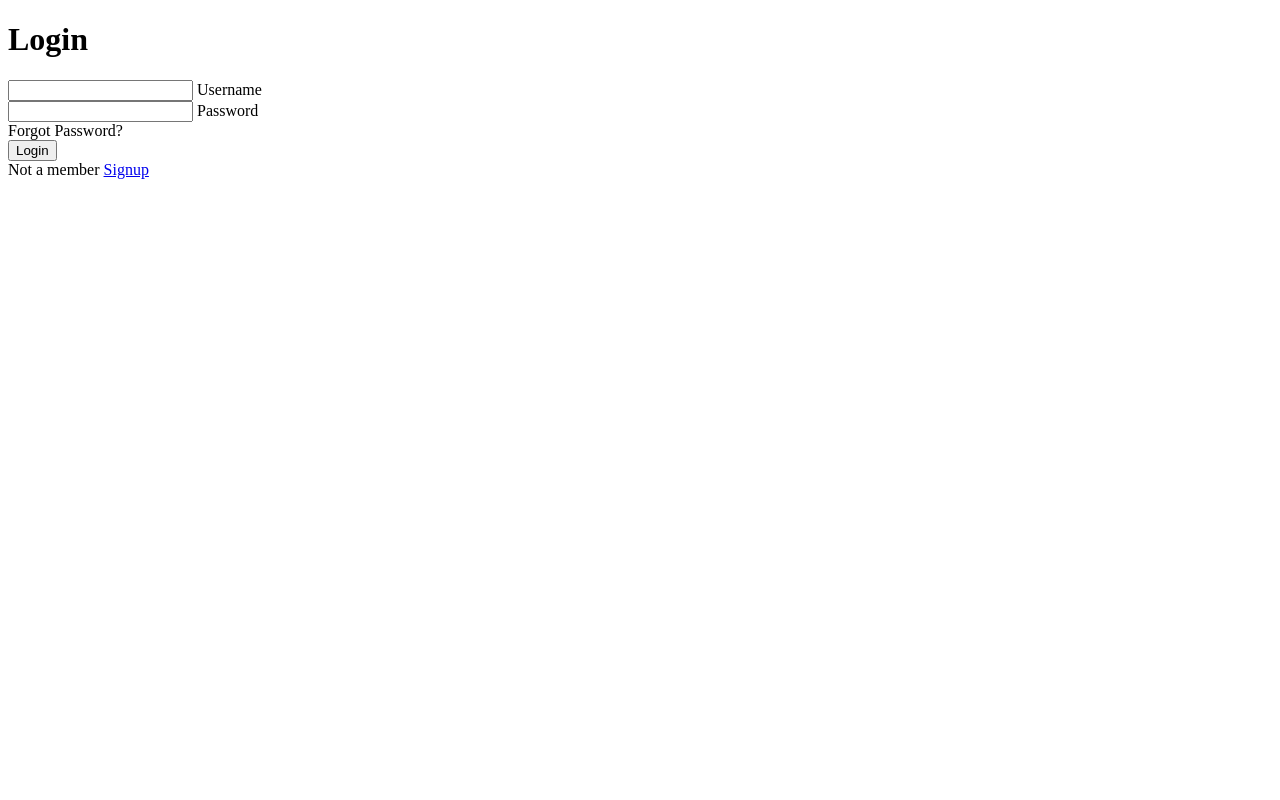
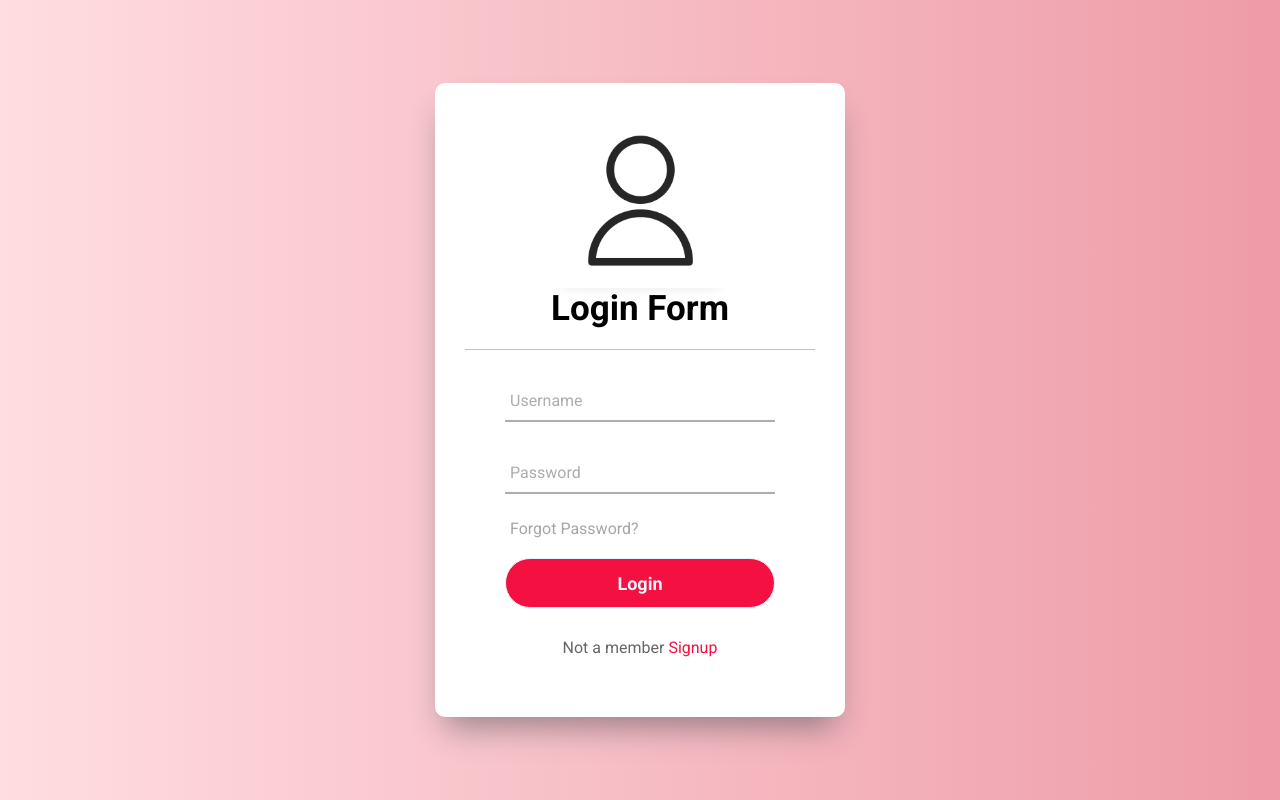
Before and after one commit to mercadojesus/login-landing-1.1, a plain HTML site: page index.html in a window 1280 px wide. Drawn offline with Linux system fonts and the light colour scheme.

Commit message:
5° - CSS Finalizado - Proyecto Terminado

```diff
--- a/index.html
+++ b/index.html
@@ -14,15 +14,20 @@
 </head>
 <body>
     <div class="center">
-        <h1>Login</h1>
+        <div class="container">
+            <label for="" class="close-btn fas fa-times"></label>
+            <img src="./imgs/03-person_avatar_account_user_icon_191606.png" alt="" class="img">
+            <h1>Login Form</h1>
             <form method="post">
                 <div class="txt_field">
                     <input type="text" required>
+                    <span></span>
                     <label>Username</label>
                 </div>
 
                 <div class="txt_field">
                     <input type="password" required>
+                    <span></span>
                     <label>Password</label>
                 </div>
 
@@ -33,6 +38,7 @@
                 <div class="signup_link">
                     Not a member <a href="#">Signup</a>
                 </div>
+            </div>
 
         </form>
     </div>
--- a/styles.css
+++ b/styles.css
@@ -0,0 +1,142 @@
+*{
+  margin: 0;
+  padding: 0;
+  font-family: 'Roboto';
+  box-sizing: border-box;
+}
+
+body{
+    background: #ee9ca7;  /* fallback for old browsers */
+    background: -webkit-linear-gradient(to right, #ffdde1, #ee9ca7);  /* Chrome 10-25, Safari 5.1-6 */
+    background: linear-gradient(to right, #ffdde1, #ee9ca7); /* W3C, IE 10+/ Edge, Firefox 16+, Chrome 26+, Opera 12+, Safari 7+ */
+    height: 100vh;
+    overflow: hidden;
+    display: flex;
+    align-items: center;
+    justify-content: center;
+}
+
+.center{
+    position: absolute;
+    top: 50%;
+    left: 50%;
+    transform: translate(-50%, -50%);
+    background: #fff;
+    width: 410px;
+    padding: 30px;
+    border-radius: 10px;
+    box-shadow: rgba(47, 57, 66, 0.466) 0px 20px 30px -10px;
+}
+
+.img{
+    display: block;
+    width: 50%;
+    height: auto;
+    margin: auto;
+    box-shadow: rgba(33, 35, 38, 0.1) 0px 10px 10px -10px;
+}
+
+.center h1{
+    text-align: center;
+    padding: 0 0 20px 0;
+    border-bottom: 1px solid silver;
+    font-size: 35px;
+}
+
+.center form {
+    padding: 0 40px;
+    box-sizing: border-box;
+}
+
+form .txt_field{
+    position: relative;
+    border-bottom: 2px solid #adadad;
+    margin: 30px 0;
+}
+
+.txt_field input{
+    width: 100%;
+    padding: 0 5px;
+    height: 40px;
+    font-size: 16px;
+    border: none;
+    background: none;
+    outline: none;
+}
+
+.txt_field label{
+    position: absolute;
+    top: 50%;
+    left: 5px;
+    color: #adadad;
+    transform: translateY(-50%);
+    font-size: 16px;
+    pointer-events: none;
+    transition: .7s;
+}
+
+.txt_field span::before{
+    content: '';
+    position: absolute;
+    top: 40px;
+    left: 0;
+    width: 0%;
+    height: 2px;
+    background: #f51042;
+    transition: .5s;
+}
+
+.txt_field input:focus ~ label,
+.txt_field input:valid ~ label{
+    top: -5px;
+    color: #f51042;
+}
+
+.txt_field input:focus ~ span::before,
+.txt_field input:valid ~ span::before{
+    width: 100%;
+}
+
+.pass{
+    margin: -5px 0 20px 5px;
+    color: #a6a6a6;
+    cursor: pointer;
+}
+
+.pass:hover{
+    text-decoration: underline;
+}
+
+input[type="submit"]{
+  width: 100%;
+  height: 50px;
+  border: 1px solid;
+  background: #f51042;
+  border-radius: 25px;
+  font-size: 18px;
+  color: #e9f4fb;
+  font-weight: 700;
+  cursor: pointer;
+  outline: none;
+}
+
+input[type="submit"]:hover{
+  border-color: #f51042;
+  transition: .7s;
+}
+
+.signup_link{
+  margin: 30px 0;
+  text-align: center;
+  font-size: 16px;
+  color: #666666;
+}
+
+.signup_link a{
+  color: #f51042;
+  text-decoration: none;
+}
+
+.signup_link a:hover{
+  text-decoration: underline;
+}
```
Also changed, not shown: imgs/03-person_avatar_account_user_icon_191606.png (added). Lines whose indentation alone changed are shown as unchanged.
